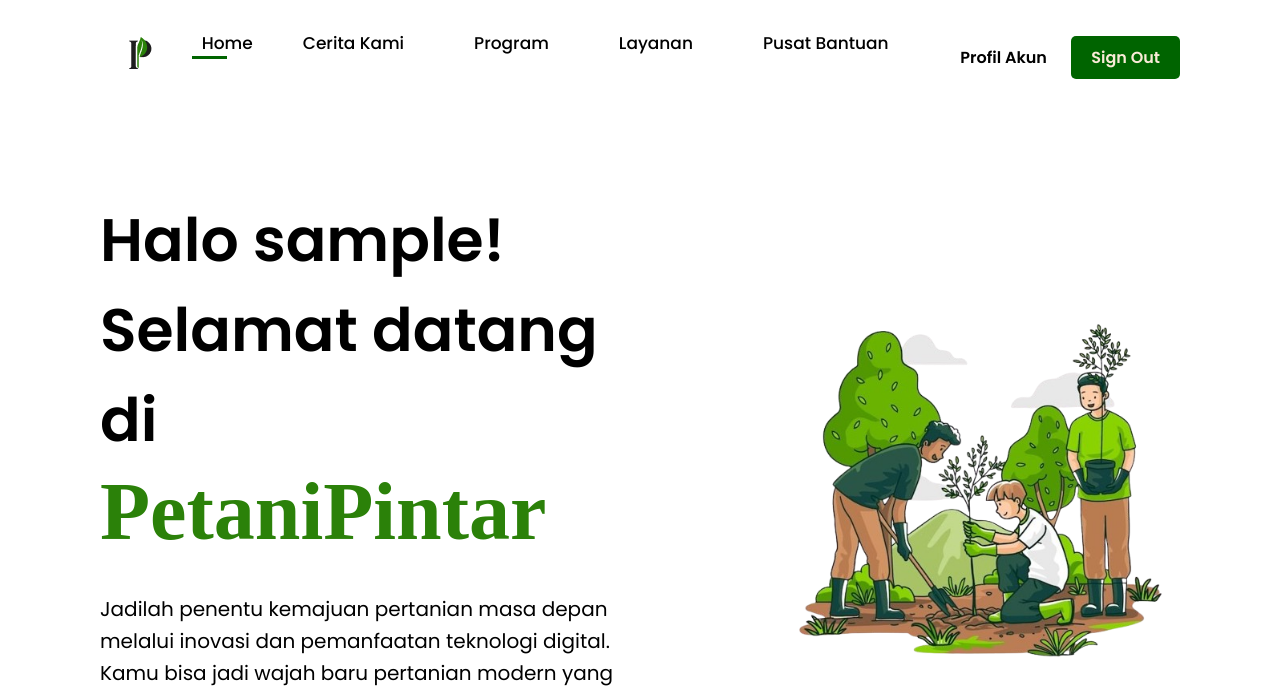
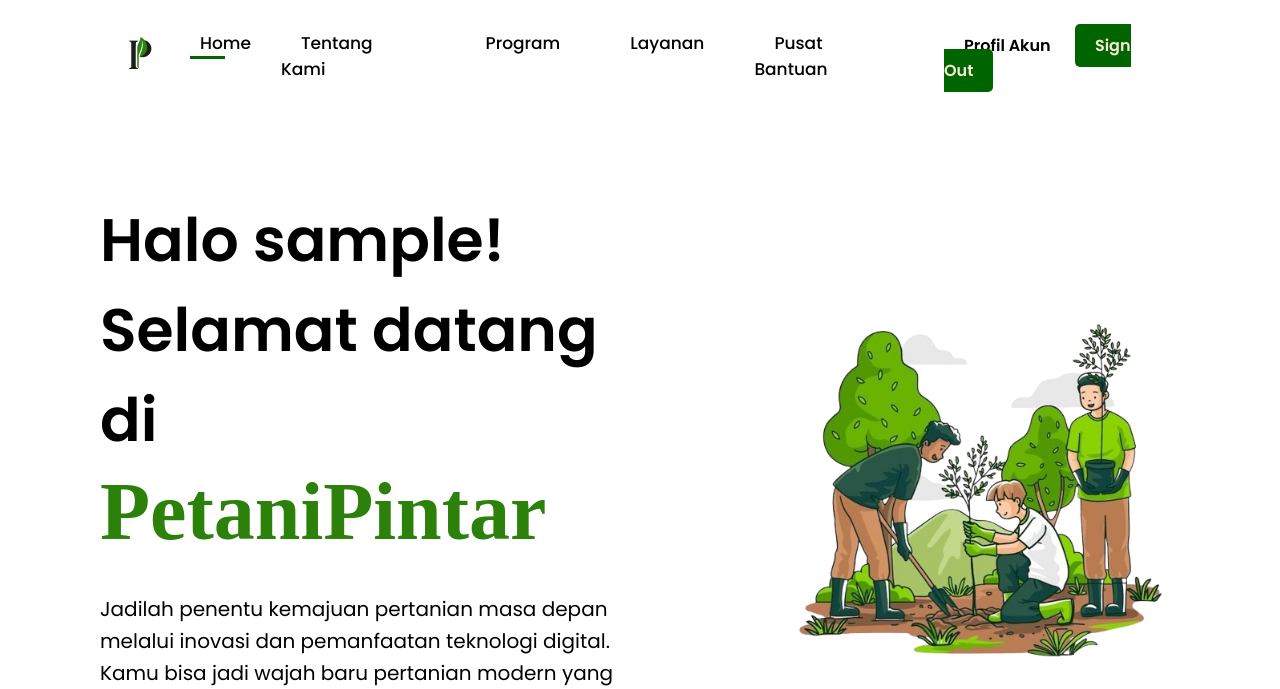
Before and after one commit to kyrozepto/petanipintar, a PHP site: page /menu.php in a window 1280 px wide. Shown: the top 689 px of the page. Run offline with PHP 8.4, Linux system fonts and the light colour scheme; the visitor is signed in with stand-in values (Sample User, id 1); some web fonts are replaced.

Commit message:
Update menu.php

```diff
--- a/menu.php
+++ b/menu.php
@@ -18,13 +18,13 @@
 <body>
     <div class="nav">
         <div class="logo">
-            <a href="index.php">
+            <a href="menu.php">
                 <img src="image/logo_petanipintar.png" width="40" height="40" alt="Logo">
             </a>
         </div>
         <ul>
             <li><a class="active" href="#">Home</a></li>
-            <li><a href="#">Cerita Kami</a></li>
+            <li><a href="#">Tentang Kami</a></li>
             <li><a href="#">Program</a></li>
             <li><a href="#">Layanan</a></li>
             <li><a href="#">Pusat Bantuan</a></li>
```
